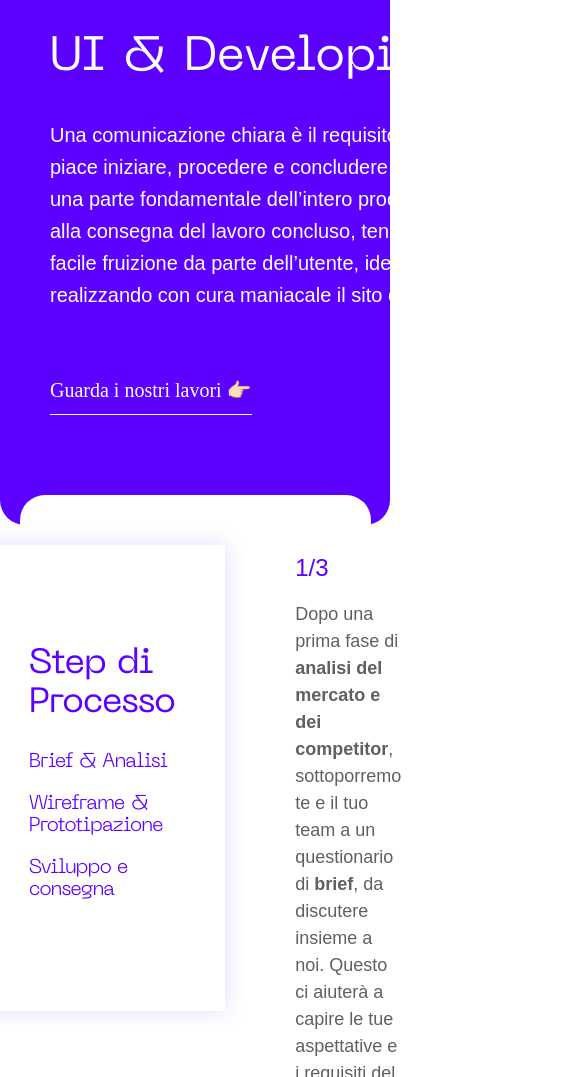
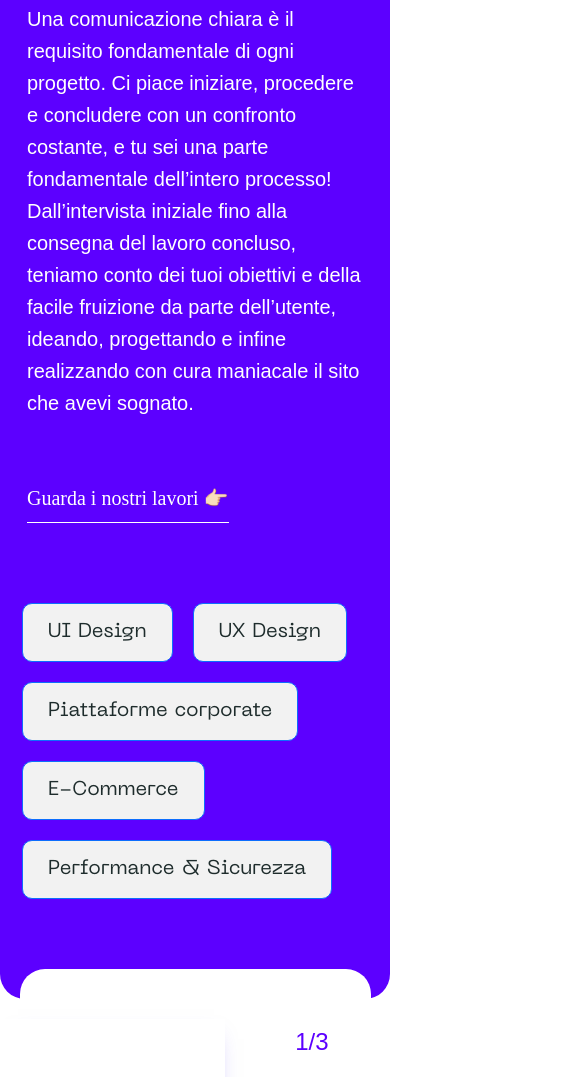
Before and after one commit to sleeepylala/Wider-View-Project, a website built with Parcel: page index.html in a window 390 px wide. Shown: the part 923-2000 px from the top of the page, 585 px wide, since content can reach past the window. Built offline with nearby package versions, Linux system fonts and the light colour scheme; a web font is replaced by a local one.

Commit message:
section ui e developing responsive

```diff
--- a/index.html
+++ b/index.html
@@ -117,8 +117,11 @@
         </div>
       </div>
 
-      <!-- Inizio UI & Developing -->
-      <section class="section-ui-developing">
+ <!-- Inizio UI & Developing -->
+<section class="section-ui-developing">
+  <div class="container-fluid">
+    <div class="row">
+      <div class="col-lg-6">
         <div class="container-section-text">
           <h2>UI & Developing</h2>
           <div class="container-p">
@@ -131,18 +134,24 @@
               fruizione da parte dell’utente, ideando, progettando e infine
               realizzando con cura maniacale il sito che avevi sognato.
             </p>
+            <a href="#" class="cta">Guarda i nostri lavori 👉🏻</a>
           </div>
-          <a href="" class="cta">Guarda i nostri lavori 👉🏻</a>
         </div>
+      </div>
+      <div class="col-lg-6 align-content-center">
         <div class="container-button">
-          <button>UI Design</button>
-          <button>UX Design</button>
-          <button>Piattaforme corporate</button>
-          <button>E-Commerce</button>
-          <button>Performance & Sicurezza</button>
+          <button class="btn btn-primary">UI Design</button>
+          <button class="btn btn-primary">UX Design</button>
+          <button class="btn btn-primary">Piattaforme corporate</button>
+          <button class="btn btn-primary">E-Commerce</button>
+          <button class="btn btn-primary">Performance & Sicurezza</button>
         </div>
-      </section>
-      <!-- Fine UI & Developing -->
+      </div>
+    </div>
+  </div>
+</section>
+<!-- Fine UI & Developing -->
+
     </header>
     <!-- Fine Main -->
 
--- a/src/assets/scss/components/_section-steps.scss
+++ b/src/assets/scss/components/_section-steps.scss
@@ -45,8 +45,7 @@
     padding: 100px 50px;
     color: $text-color-blue;
     font-family: $font-family-pp-neue-machina;
-
-    box-shadow: 0px 0px 20px 0px rgba(83, 56, 242, 0.18);
+    box-shadow: 14px -5px 20px -25px rgba(83, 56, 242, 0.5);
 
     h4 {
       font-weight: 500;
--- a/src/assets/scss/components/_section-ui-developing.scss
+++ b/src/assets/scss/components/_section-ui-developing.scss
@@ -1,9 +1,5 @@
 .section-ui-developing {
-  margin-top: 130px;
-  display: flex;
-  justify-content: space-around;
-  align-items: center;
-  height: 600px;
+  padding: 100px $padding-left-wrapper * 6;
   border-radius: 25px;
   z-index: 1000 !important;
   position: relative;
@@ -24,9 +20,7 @@
       color: #ffffff;
     }
   }
-  .container-p {
-    width: 650px;
-  }
+
   h2 {
     font-family: $font-family-pp-neue-machina;
     font-size: 48px;
@@ -44,8 +38,8 @@
 }
 
 .container-button {
-  width: 550px;
   display: flex;
+  align-items: center;
   flex-direction: row;
   flex-wrap: wrap;
   button {
@@ -60,3 +54,26 @@
     line-height: 27px;
   }
 }
+
+@media (max-width: 991px) {
+  .section-ui-developing {
+    display: flex;
+    flex-direction: column;
+    text-align: start;
+    padding: 80px 0 !important;
+  }
+  .container-p {
+    padding-bottom: 80px;
+  }
+  .container-section-text {
+    padding: 0 15px !important;
+  }
+}
+
+/* Aggiunta del gap tra le colonne per schermi di grandi dimensioni */
+@media (min-width: 992px) {
+  .col-lg-6 {
+    padding-left: 50px;
+    padding-right: 50px;
+  }
+}
```
Also changed, not shown: dist/index.html, src/assets/css/style.css, 2 other files.
